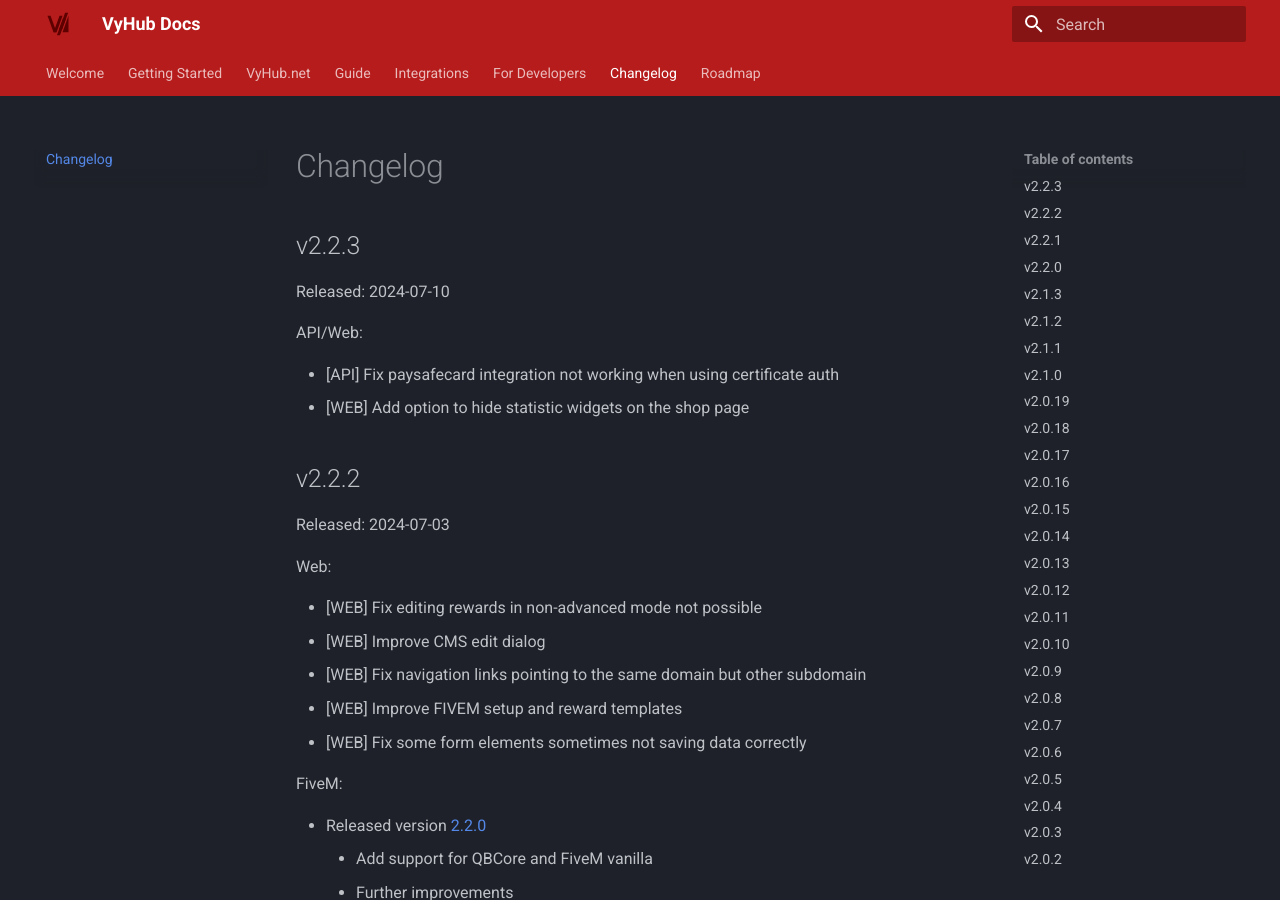
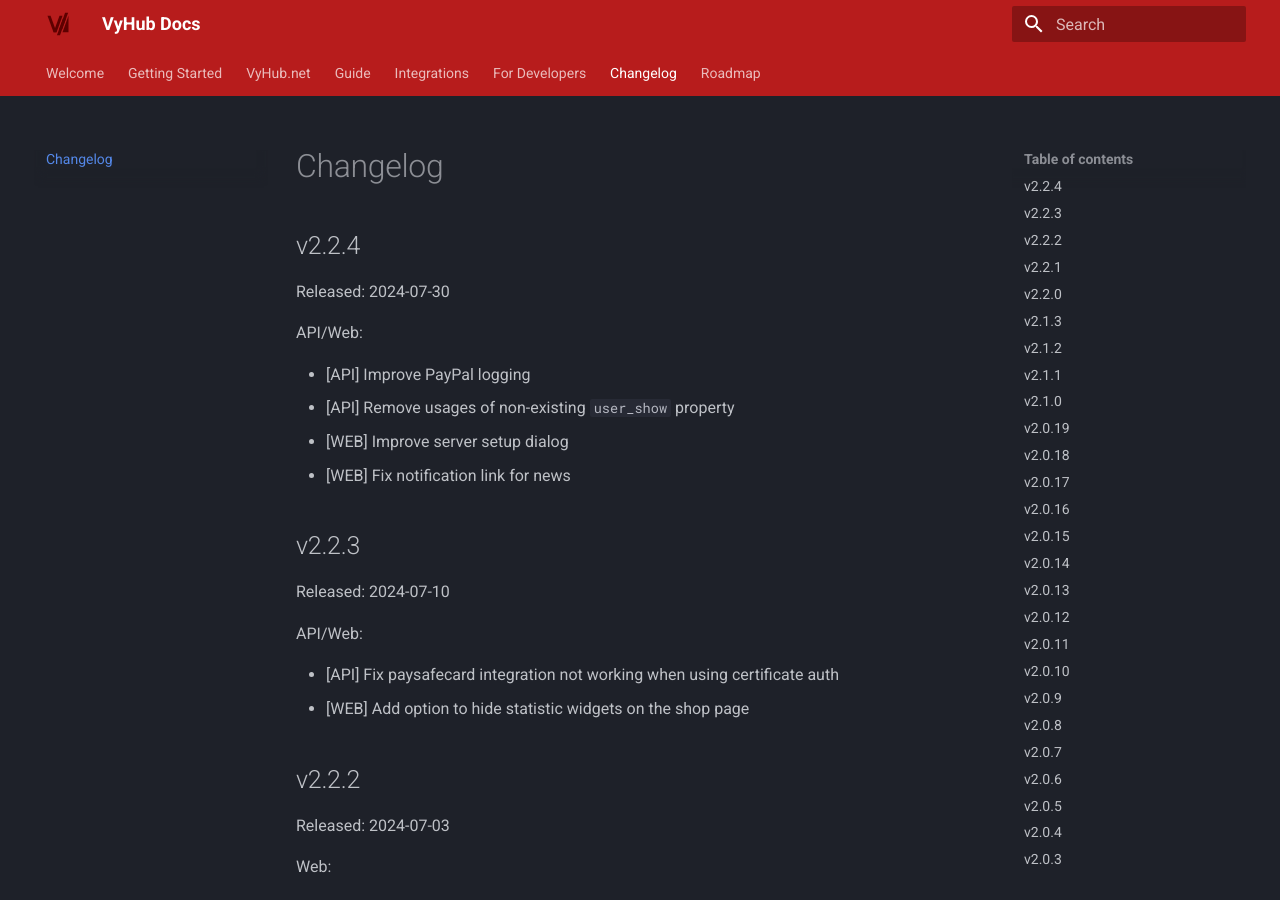
Before and after one commit to nyx-project/vyhub-documentation, an MkDocs documentation site: the page built from docs/changelog.md, in a window 1280 px wide and 900 px high. Built offline with MkDocs 1.6.1 and Material for MkDocs 9.7.7, drawn with Linux system fonts in a browser that asks for light colours; the version menu is left out.

Commit message:
Add changelog 2.2.4

```diff
--- a/docs/changelog.md
+++ b/docs/changelog.md
@@ -1,4 +1,16 @@
 # Changelog
+
+## v2.2.4
+
+Released: 2024-07-30
+
+API/Web:
+
+- [API] Improve PayPal logging
+- [API] Remove usages of non-existing `user_show` property
+- [WEB] Improve server setup dialog
+- [WEB] Fix notification link for news
+
 
 ## v2.2.3
 
```
